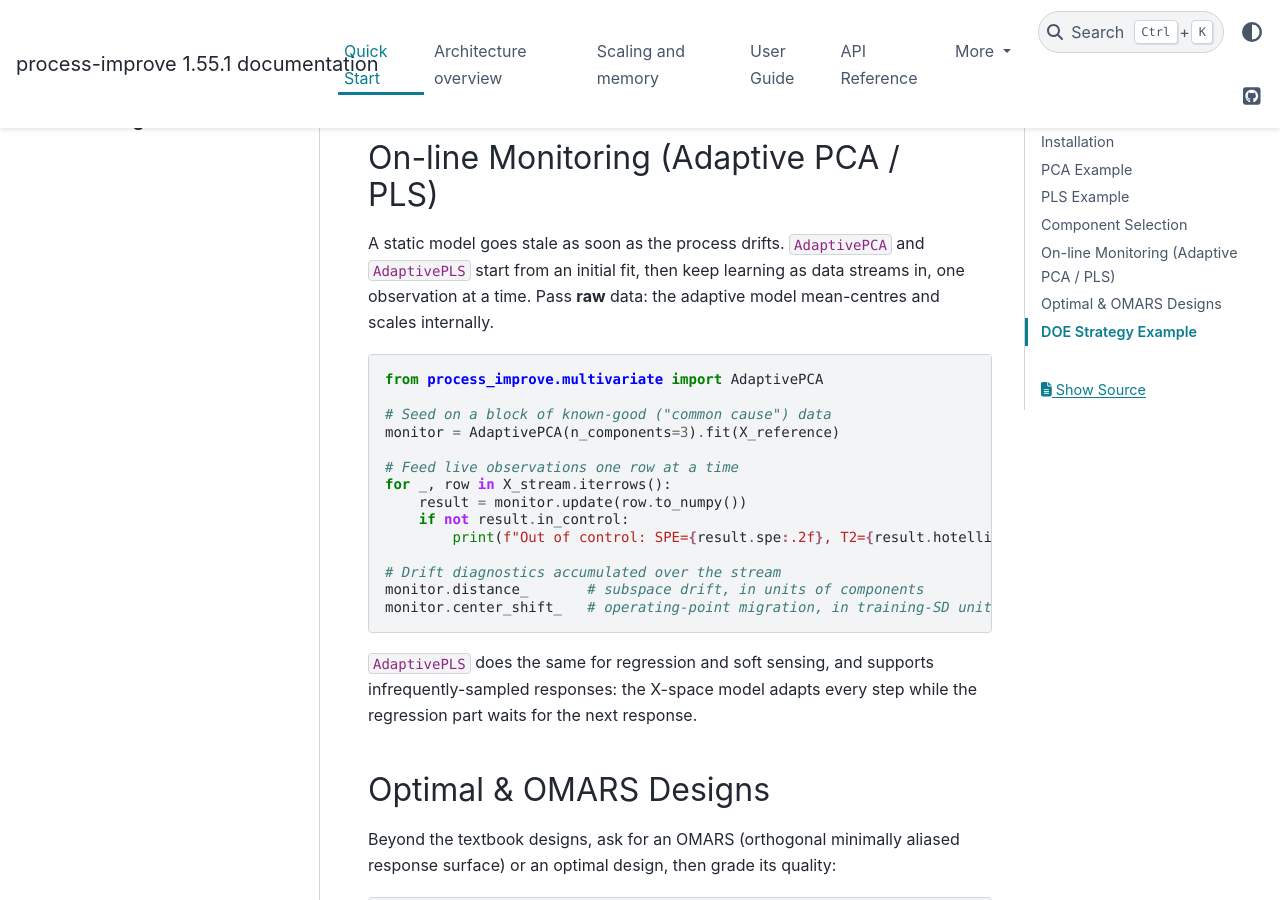
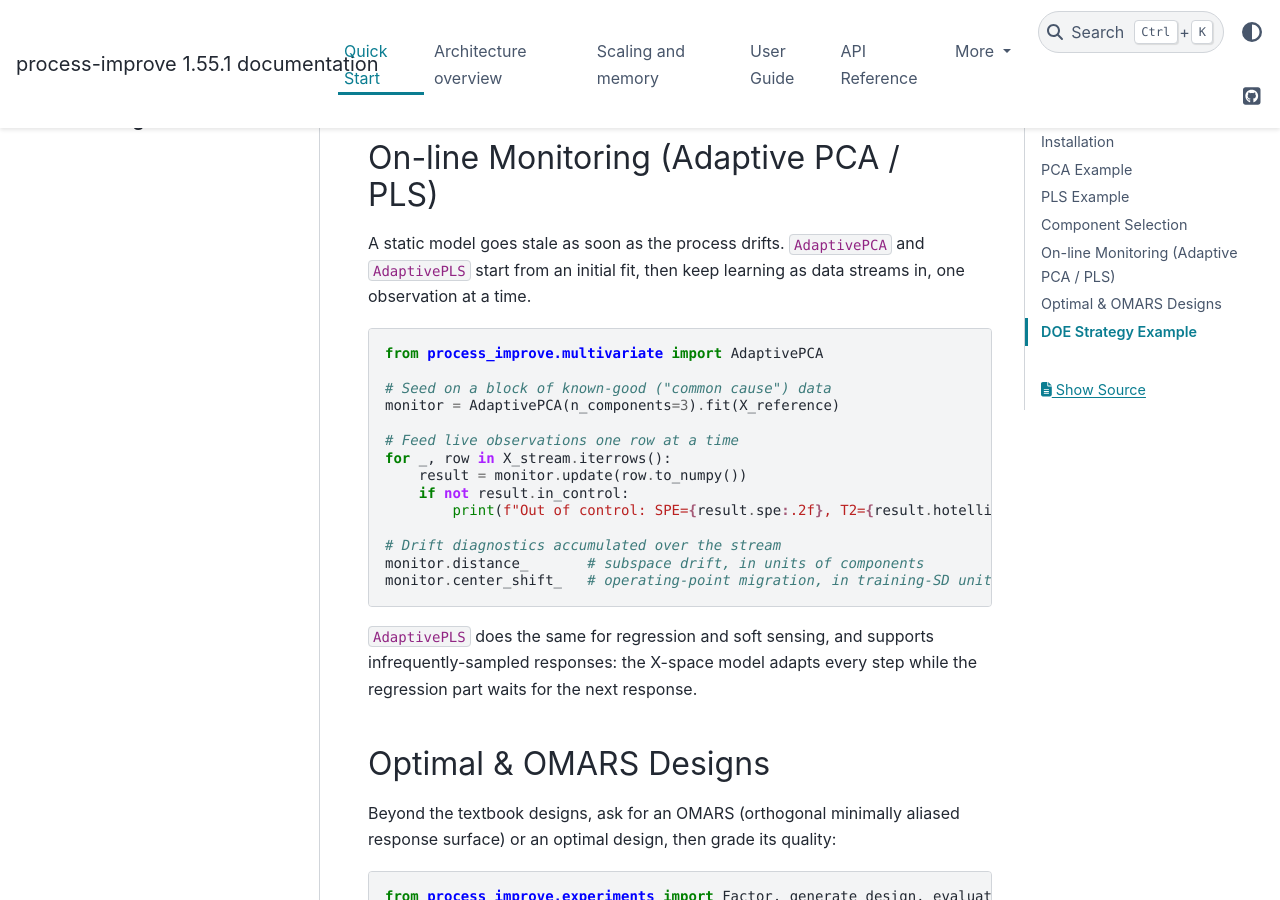
Before and after one commit to kgdunn/process-improve, a Sphinx documentation site: the page built from docs/quickstart.rst, in a window 1280 px wide and 900 px high, scrolled down 1642 px. Built offline with Sphinx 7.4.7 and the PyData theme 0.15.4, drawn with Linux system fonts in a browser that asks for light colours.

Commit message:
docs: drop the 'pass raw data' note from adaptive examples
Co-Authored-By: Claude Opus 4.8 <noreply@anthropic.com>
Claude-Session: https://claude.ai/code/session_01X762hoccCvqtJuDgwUf6BH

```diff
--- a/docs/quickstart.rst
+++ b/docs/quickstart.rst
@@ -84,8 +84,7 @@ On-line Monitoring (Adaptive PCA / PLS)
 
 A static model goes stale as soon as the process drifts. ``AdaptivePCA`` and
 ``AdaptivePLS`` start from an initial fit, then keep learning as data streams in,
-one observation at a time. Pass **raw** data: the adaptive model mean-centres and
-scales internally.
+one observation at a time.
 
 .. code-block:: python
 
```
Also changed, not shown: README.md (+1 -2 lines).
